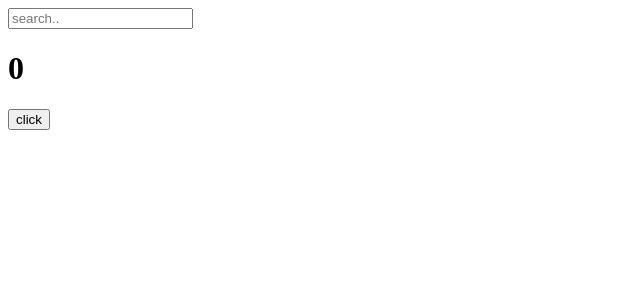
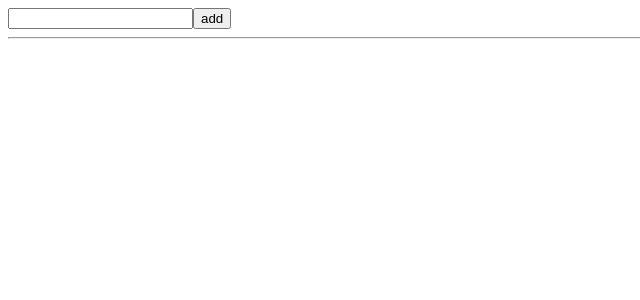
Before and after one commit to chae-chae/my-mini-imdb, a React (Create React App) app: page / in a window 1280 px wide. Shown: the top 300 px of the page, without its empty margins (0-640 px from the left). Built offline with nearby package versions, Linux system fonts and the light colour scheme.

Commit message:
map & filter practice with simple Todo app

```diff
--- a/src/App.js
+++ b/src/App.js
@@ -1,31 +1,38 @@
 import { useState, useEffect } from "react";
 
 function App() {
-  const [counter, setCounter] = useState(0);
-  const [keyword, setKeyword] = useState("");
-  const onClick = () => setCounter((prev) => prev + 1);
-  const onChange = (event) => setKeyword(event.target.value);
-  console.log("run all time");
-  const iRunOnlyOnce = () => {
-    console.log("run only once");
+  const [toDo, setToDo] = useState("");
+  const [toDos, setToDos] = useState([]);
+  const onChange = (event) => {
+    setToDo(event.target.value);
   };
-  useEffect(iRunOnlyOnce, []);
-  useEffect(() => {
-    console.log("SEARCH ", keyword);
-  }, [keyword]);
-  useEffect(() => {
-    console.log("run when keyword|counter changes");
-  }, [keyword, counter]);
+  const onSubmit = (event) => {
+    event.preventDefault();
+    console.log(toDo);
+    if (toDo === "") {
+      return;
+    }
+    setToDos((prev) => [toDo, ...prev]);
+    setToDo("");
+  };
+  const deleteBtn = (index) => {
+    setToDos(toDos.filter((_, todoIndex) => index !== todoIndex));
+  };
   return (
-    <div className="App">
-      <input
-        value={keyword}
-        onChange={onChange}
-        type="text"
-        placeholder="search.."
-      />
-      <h1>{counter}</h1>
-      <button onClick={onClick}>click</button>
+    <div>
+      <form onSubmit={onSubmit}>
+        <input onChange={onChange} value={toDo} type="text"></input>
+        <button>add</button>
+      </form>
+      <hr />
+      <ul>
+        {toDos.map((i, index) => (
+          <li key={index}>
+            {i}
+            <button onClick={() => deleteBtn(index)}>X</button>
+          </li>
+        ))}
+      </ul>
     </div>
   );
 }
```
